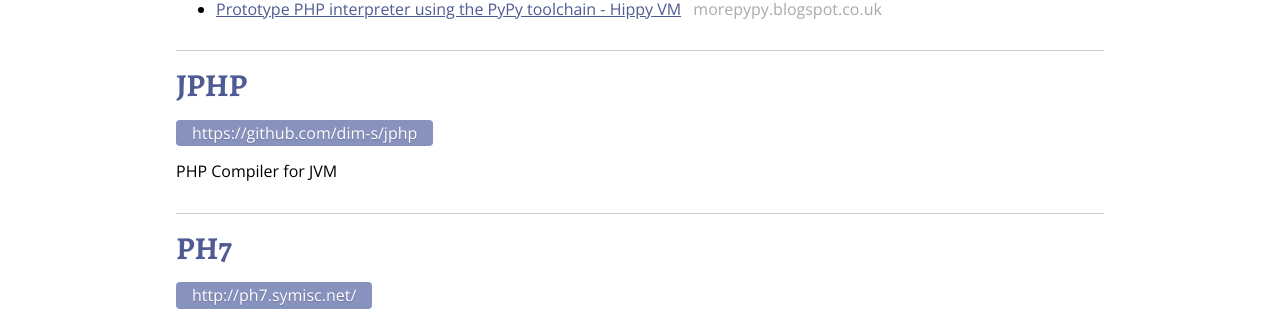
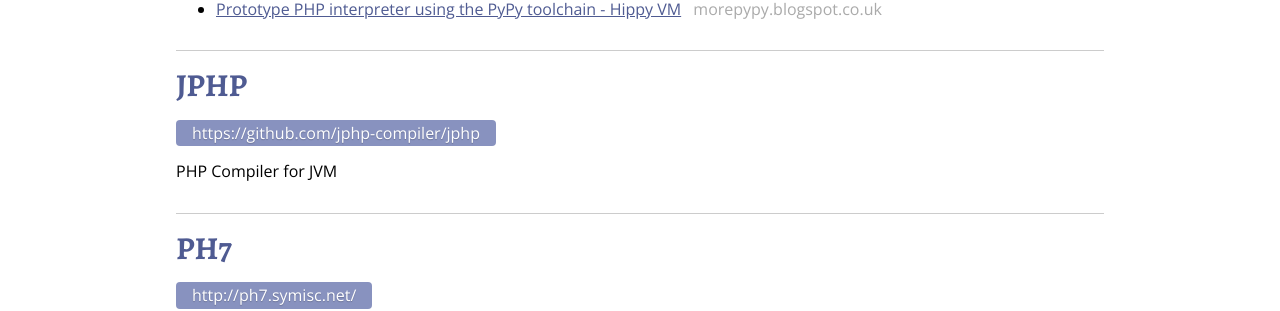
Before and after one commit to salathe/phps.io, a Jekyll site: the page built from index.html, in a window 1280 px wide. Shown: the part 432-743 px from the top of the page. Built offline with Jekyll 4.4.1, drawn with Linux system fonts in a browser that asks for light colours; nearby versions of some CDN libraries; some of the changed lines change nothing that is shown.

Commit message:
Update JPHP link

```diff
--- a/_data/projects.yml
+++ b/_data/projects.yml
@@ -13,7 +13,7 @@
 
 jphp:
     name: JPHP
-    url: https://github.com/dim-s/jphp
+    url: https://github.com/jphp-compiler/jphp
     summary: "PHP Compiler for JVM"
 
 ph7:
```
